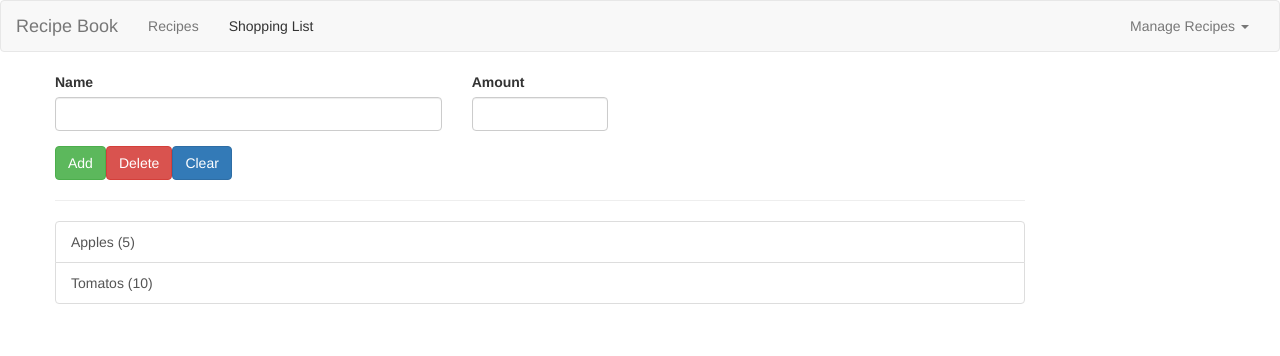
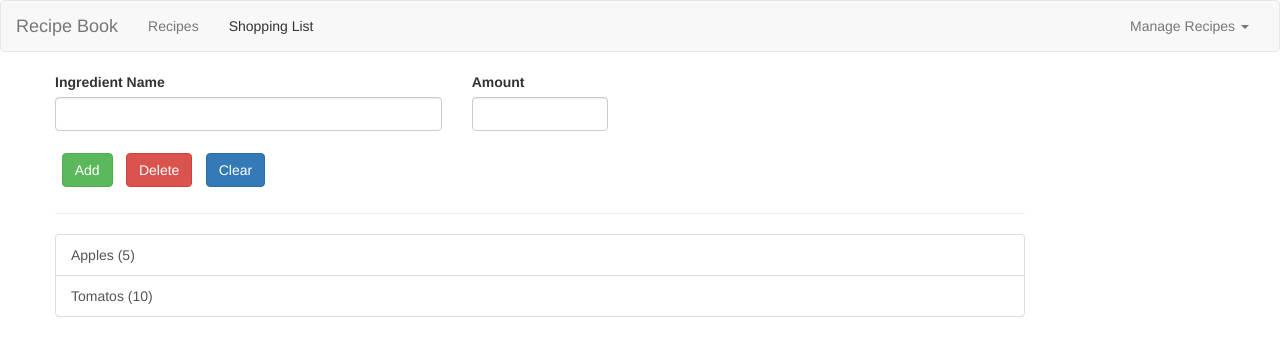
Before and after one commit to GrazielyTukozaki/Shopping_Recipes_List, an Angular app: page / in a window 1280 px wide. Both pictures are taken after a click on the link "Shopping List". Shown: the top 356 px of the page. Built offline with nearby package versions, Linux system fonts and the light colour scheme.

Commit message:
Allow the user to add ingredients to the shopping list

```diff
--- a/src/app/shopping-list/shopping-edit/shopping-edit.component.css
+++ b/src/app/shopping-list/shopping-edit/shopping-edit.component.css
@@ -0,0 +1,3 @@
+.btn-spacing {
+  margin: 5pt;
+}
--- a/src/app/shopping-list/shopping-edit/shopping-edit.component.html
+++ b/src/app/shopping-list/shopping-edit/shopping-edit.component.html
@@ -3,19 +3,19 @@
         <form>
             <div class="row">
                 <div class="col-sm-5 form-group">
-                    <label for="name">Name</label>
-                    <input type="text" id="name" class="form-control">
+                    <label for="name">Ingredient Name</label>
+                    <input type="text" id="name" class="form-control" #nameInput>
                 </div>
                 <div class="col-sm-2 form-group">
                     <label for="amount">Amount</label>
-                    <input type="number" id="amount" class="form-control">
+                    <input type="number" id="amount" class="form-control" #amountInput>
                 </div>
             </div>
             <div class="row">
                 <div class="col-xs-12">
-                    <button class="btn btn-success" type="submit">Add</button>
-                    <button class="btn btn-danger" type="button">Delete</button>
-                    <button class="btn btn-primary" type="button">Clear</button>
+                    <button class="btn btn-success btn-spacing" type="submit" (click)="onAddItem()">Add</button>
+                    <button class="btn btn-danger btn-spacing" type="button">Delete</button>
+                    <button class="btn btn-primary btn-spacing" type="button">Clear</button>
                 </div>
             </div>
         </form>
--- a/src/app/shopping-list/shopping-edit/shopping-edit.component.ts
+++ b/src/app/shopping-list/shopping-edit/shopping-edit.component.ts
@@ -1,15 +1,28 @@
-import { Component, OnInit } from '@angular/core';
+import {
+  Component,
+  ElementRef,
+  EventEmitter,
+  Output,
+  ViewChild,
+} from '@angular/core';
+import { Ingredient } from 'src/app/shared/ingredient.model';
 
 @Component({
   selector: 'app-shopping-edit',
   templateUrl: './shopping-edit.component.html',
-  styleUrls: ['./shopping-edit.component.css']
+  styleUrls: ['./shopping-edit.component.css'],
 })
-export class ShoppingEditComponent implements OnInit {
+export class ShoppingEditComponent {
+  @ViewChild('nameInput', { static: false }) nameInputRef: ElementRef;
+  @ViewChild('amountInput', { static: false }) amountInputRef: ElementRef;
+  @Output() ingredientAdded = new EventEmitter<Ingredient>();
 
-  constructor() { }
+  constructor() {}
 
-  ngOnInit(): void {
+  onAddItem() {
+    const ingName = this.nameInputRef.nativeElement.value;
+    const ingAmount = this.amountInputRef.nativeElement.value;
+    const newIngredient = new Ingredient(ingName, ingAmount);
+    this.ingredientAdded.emit(newIngredient);
   }
-
 }
--- a/src/app/shopping-list/shopping-list.component.html
+++ b/src/app/shopping-list/shopping-list.component.html
@@ -1,6 +1,6 @@
 <div class="row">
     <div class="col-xs-10">
-        <app-shopping-edit></app-shopping-edit>
+        <app-shopping-edit (ingredientAdded)="onIngredientAdded($event)"></app-shopping-edit>
         <hr>
         <ul class="list-group">
             <a href="#" class="list-group-item" style="cursor: pointer;"
--- a/src/app/shopping-list/shopping-list.component.ts
+++ b/src/app/shopping-list/shopping-list.component.ts
@@ -1,4 +1,4 @@
-import { Component, OnInit } from '@angular/core';
+import { Component } from '@angular/core';
 import { Ingredient } from '../shared/ingredient.model';
 
 @Component({
@@ -6,7 +6,7 @@ import { Ingredient } from '../shared/ingredient.model';
   templateUrl: './shopping-list.component.html',
   styleUrls: ['./shopping-list.component.css'],
 })
-export class ShoppingListComponent implements OnInit {
+export class ShoppingListComponent {
   ingredients: Ingredient[] = [
     new Ingredient('Apples', 5),
     new Ingredient('Tomatos', 10),
@@ -14,5 +14,7 @@ export class ShoppingListComponent implements OnInit {
 
   constructor() {}
 
-  ngOnInit(): void {}
+  onIngredientAdded(ingredient: Ingredient) {
+    this.ingredients.push(ingredient);
+  }
 }
```
